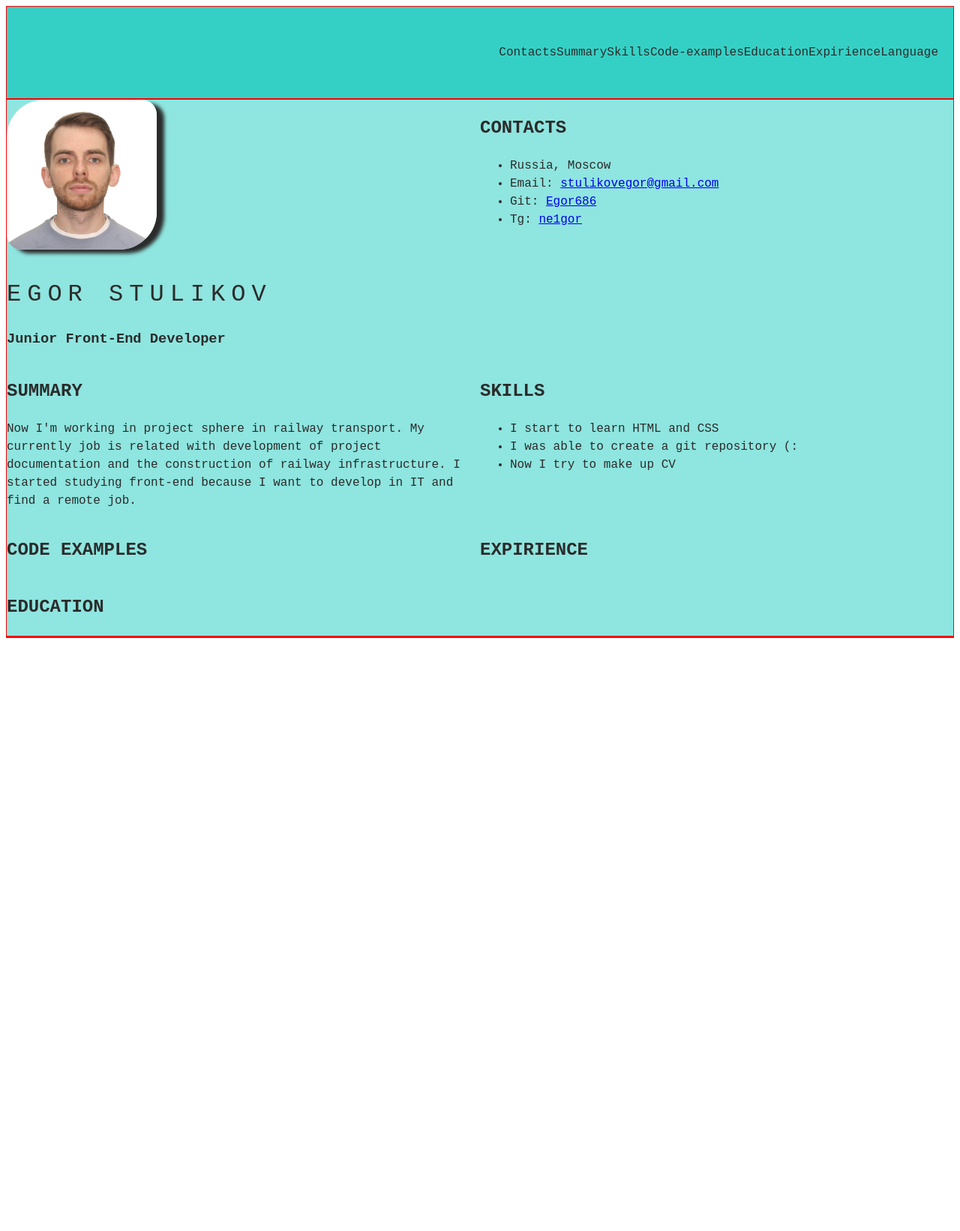
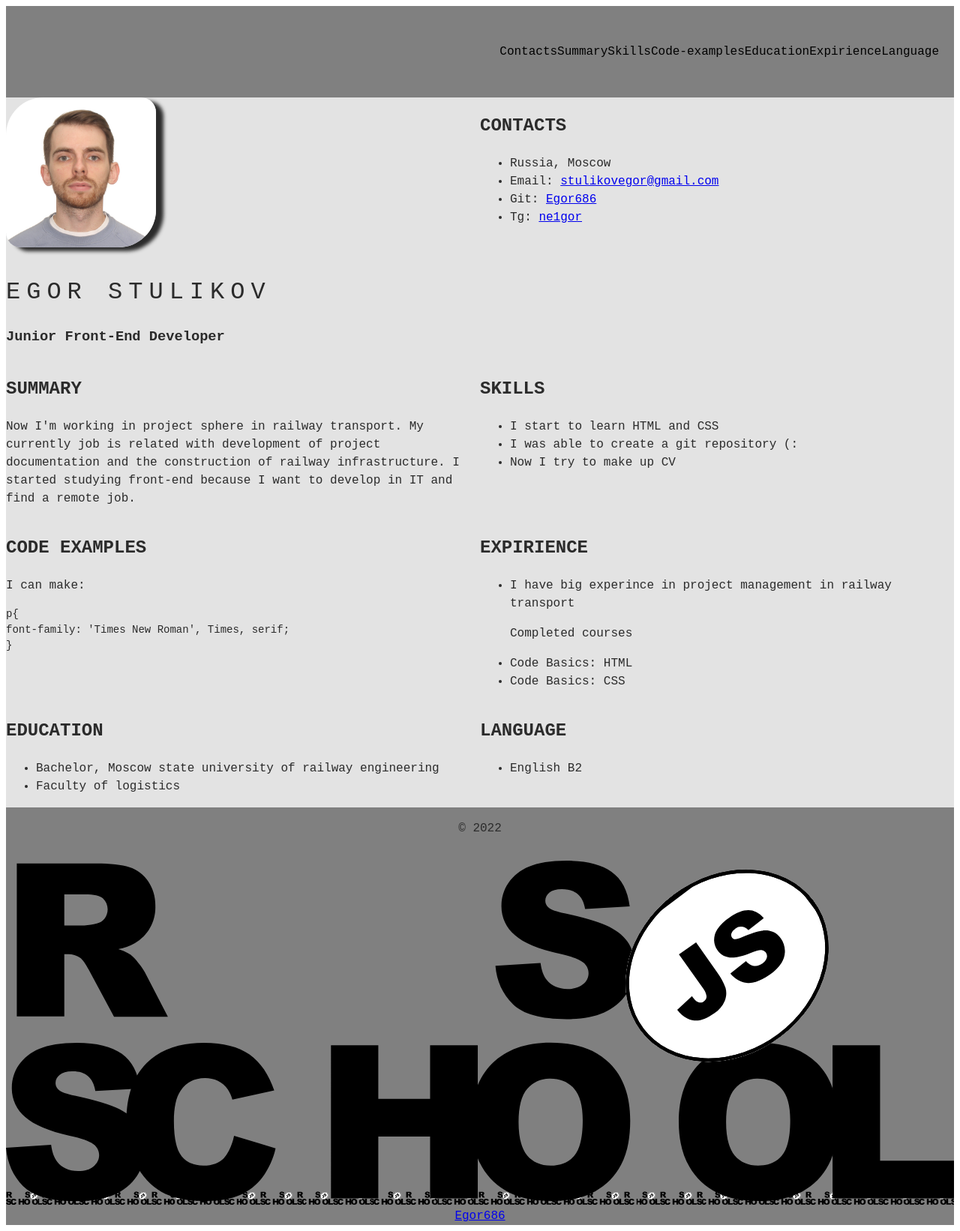
Before and after one commit to Egor686/rsschool-cv, a plain HTML site: page index.html in a window 1280 px wide. Shown: the whole page at 75% size. Before the commit the page ends 859 px from the top, so only its background shows below. Drawn offline with Linux system fonts and the light colour scheme; a web font is replaced by a local one.

Commit message:
feat: finish CV V1.0

```diff
--- a/index.html
+++ b/index.html
@@ -40,13 +40,13 @@
             <ul class="section-list">
                 <li>Russia, Moscow</li>
                 <li>Email:
-                    <a href="https://mail.google.com/mail/u/0/?ogbl#inbox">stulikovegor@gmail.com</a>
+                    <a href="https://mail.google.com/mail/u/0/?ogbl#inbox" class="contact link">stulikovegor@gmail.com</a>
                 </li>
                 <li>Git:
-                    <a href="https://github.com/Egor686">Egor686</a>
+                    <a href="https://github.com/Egor686" class="contact link">Egor686</a>
                 </li>
                 <li>Tg:
-                    <a href="https://t.me/ne1gor">ne1gor</a>
+                    <a href="https://t.me/ne1gor" class="contact link">ne1gor</a>
                 </li>
             </ul>
         </section>
@@ -60,7 +60,7 @@
         </section>
         <section class="section" id="skills">
             <h2 class="section-title">Skills</h2>
-            <ul>
+            <ul class="section-list">
                 <li>I start to learn HTML and CSS</li>
                 <li>I was able to create a git repository (:</li>
                 <li>Now I try to make up CV</li>
@@ -68,18 +68,44 @@
         </section>
         <section class="section" id="code examples">
             <h2 class="section-title">Code examples</h2>
+            <p>I can make:
+                <pre class="pre">
+p{
+font-family: 'Times New Roman', Times, serif;
+}
+                </pre>
+            </p>
         </section>
         <section class="section" id="expirience">
             <h2 class="section-title">Expirience</h2>
+            <ul class="section-list">
+                <li>I have big experince in project management in railway transport</li>
+                <p>Completed courses</p>
+                <li>Code Basics: HTML</li>
+                <li>Code Basics: CSS</li>
+            </ul>
         </section>
         <section class="section" id="education">
             <h2 class="section-title">Education</h2>
+            <ul class="section-list">
+                <li>Bachelor, Moscow state university of railway engineering</li>
+                <li>Faculty of logistics</li>
+            </ul>
+        </section>
+        <section class="section" id="language">
+            <h2 class="section-title">Language</h2>
+            <ul class="section-list">
+                <li>English B2</li>
+            </ul>
         </section>
     </main>
 
     <footer class="footer">
-        <div class="container"></div>
-
+        <div class="container-footer">
+            <p>© 2022</p>
+            <a href="https://rs.school/js-stage0/" class="rss"><img src="\assets\svg\rss.svg" alt="logo"></a>
+            <a href="https://github.com/Egor686" class="contact link">Egor686</a>
+        </div>
     </footer>
 
 </body>
--- a/style.css
+++ b/style.css
@@ -1,7 +1,3 @@
-.nav-list {
-    list-style: none;
-  }
-
 *{
     box-sizing: border-box;
 }
@@ -20,16 +16,18 @@ body {
   }
 
 .header{
-    border: 1px solid red;
-    background-color: #35D0C5;
+    border: none;
+    background-color:#808080;
 }
 
 .main{
-    border: 1px solid red;
+    border: none;
 }
 
 .footer{
-    border: 1px solid red;
+    border: none;
+    text-align: center;
+    background-color: #808080;
 }
 
 .container {
@@ -43,11 +41,12 @@ body {
     align-items: center;
     padding: 0 20px;
     line-height: 90px;
+    list-style: none;
   }
 
   .nav-link{
     text-decoration: none;
-    color: #2B2B2B;
+    color: black;
     transition: 0.5s;
   }
 
@@ -59,7 +58,7 @@ body {
   .main-container {
     display: flex;
     flex-wrap: wrap;
-    background-color:#8FE5DF;
+    background-color:#E3E3E3;
   }
 
   .section {
@@ -113,3 +112,23 @@ body {
     margin-inline-start: 0px;
     margin-inline-end: 0px;
 }
+
+.contact link{
+    text-decoration: none;
+    color: #2B2B2B;
+    transition: 3s;
+  }
+
+.contact link :hover{
+    color: #FFFFFF;
+    text-decoration: underline;
+  }
+
+ .pre {
+    font-weight: 0;
+    font-size: 14px;
+    }
+
+    .rss{
+        background-image: url("./assets/svg/rss.svg");
+    }
```
Also changed, not shown: assets/svg/rss.svg (renamed from assets/svg/rs_school_js.svg), 1 other file.
